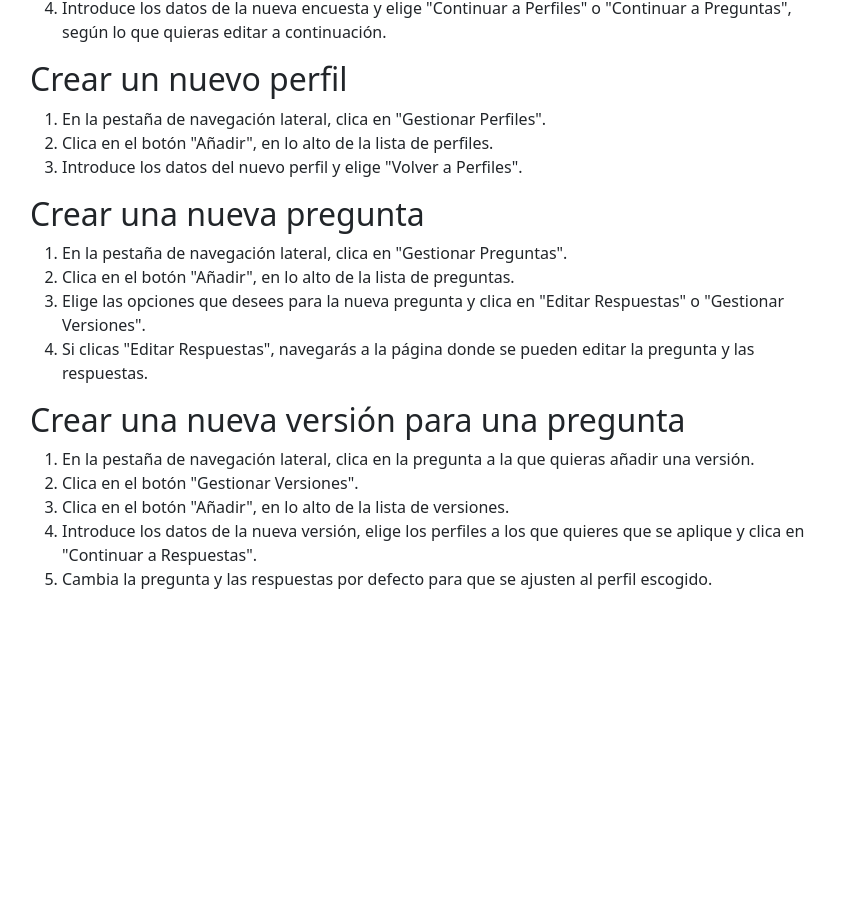
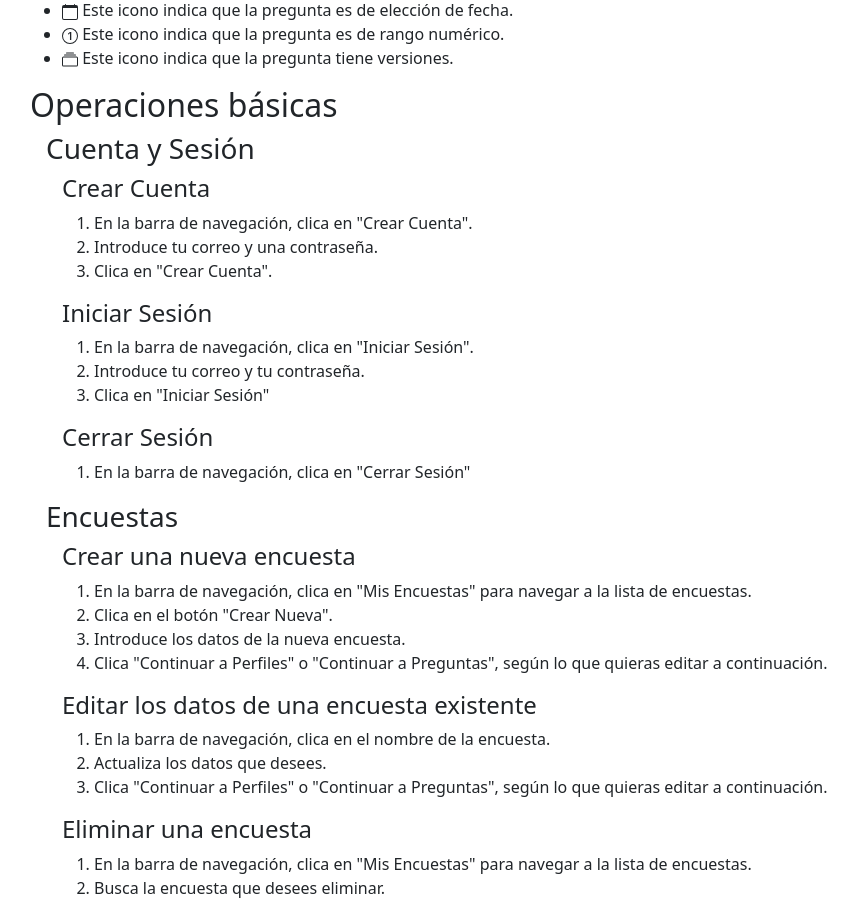
Before and after one commit to thicco-catto/creador-encuestas-react, a React (Create React App) app: page /help in a window 1280 px wide. Shown: the part 871-1775 px from the top of the page, without its empty margins (18-876 px from the left). Before the commit the page ends 1526 px from the top, so only its background shows below. Built offline with nearby package versions, Linux system fonts and the light colour scheme; no server answers.

Commit message:
chore: Updated help

```diff
--- a/src/app/[surveyId]/question/[questionId]/editQuestion.tsx
+++ b/src/app/[surveyId]/question/[questionId]/editQuestion.tsx
@@ -30,7 +30,7 @@ function EditQuestion() {
     return <CheckUserLoggedIn>
         <EditSurveyPageLayout QuestionId={questionId}>
             <PageTemplate Title="Información Pregunta">
-                <QuestionForm Question={question}></QuestionForm>
+                <QuestionForm Question={question} QuestionID={question.ID}></QuestionForm>
             </PageTemplate>
         </EditSurveyPageLayout>
     </CheckUserLoggedIn>;
--- a/src/app/help.tsx
+++ b/src/app/help.tsx
@@ -3,6 +3,7 @@ import { useState, useEffect } from "react";
 import { OnAuthStateChanged } from "../repositories/auth";
 import { NavBar } from "../components/navigation/navbar";
 import { PageTemplate } from "../components/editPageTemplate";
+import { Calendar, Check2Circle, Collection, Icon1Circle, PencilSquare, UiChecksGrid } from "react-bootstrap-icons";
 
 function Help() {
     const [user, setUser] = useState<User | null>(null);
@@ -26,26 +27,102 @@ function Help() {
 
                     <h2>Descripción de la interfaz</h2>
                     <ol>
-                        <li><strong>Barra de navegación.</strong> En esta barra aparecen atajos a diversas páginas. Siempre contiene un enlace a esta ayuda, a la lista de encuesta. Si se está editando una encuesta también aparecerá el nombre de la encuesta, que lleva a la ventana de edición de la información de la encuesta, y atajos a las listas de preguntas y perfiles. Además, si se está editando una pregunta, o una versión de una pregunta, aparecerán atajos a la página de edición de la pregunta y a la lista de perfiles.</li>
+                        <li><strong>Barra de navegación.</strong> En esta barra aparecen atajos a diversas páginas. Siempre contiene un enlace a esta ayuda, a la lista de encuestas y para cerrar la sesión. Si se está editando una encuesta también aparecerá el nombre de la encuesta, que lleva a la ventana de edición de la información de la encuesta, y atajos a las listas de preguntas y perfiles. Además, si se está editando una pregunta, o una versión de una pregunta, aparecerán atajos a la página de edición de la pregunta y a la lista de perfiles.</li>
                         <li><strong>Pestaña lateral de navegación.</strong> En esta pestaña aparecen las preguntas y los perfiles que existen actualmente en la aplicación. Clicar en cada elemento navega hasta la ventana de edición del respectivo elemento. Cuando se edita un perfil o una pregunta, estos aparecen resaltados con un borde más grueso y de color negro. Además, si se edita una versión, aparecerán resaltados los perfiles a los que afecta, de manera más sútil.</li>
                     </ol>
 
-                    <h2>Crear una nueva encuesta</h2>
+                    En la pestaña lateral de navegación las preguntas aparecen con iconos asociados:
+                    <ul>
+                        <li><Check2Circle /> Este icono indica que la pregunta es de elección única.</li>
+                        <li><UiChecksGrid /> Este icono indica que la pregunta es de elección múltiple.</li>
+                        <li><PencilSquare /> Este icono indica que la pregunta es de texto libre.</li>
+                        <li><Calendar /> Este icono indica que la pregunta es de elección de fecha.</li>
+                        <li><Icon1Circle /> Este icono indica que la pregunta es de rango numérico.</li>
+                        <li><Collection /> Este icono indica que la pregunta tiene versiones.</li>
+                    </ul>
+
+                    <h2>Operaciones básicas</h2>
+
+                    <div className="help-subcontainer">
+                        <h3>Cuenta y Sesión</h3>
+
+                        <div className="help-subcontainer">
+                            <h4>Crear Cuenta</h4>
                             <ol>
-                        <li>Inicia sesión.</li>
-                        <li>Navega a la lista de encuestas.</li>
-                        <li>Clica en el botón "Crear Nueva".</li>
-                        <li>Introduce los datos de la nueva encuesta y elige "Continuar a Perfiles" o "Continuar a Preguntas", según lo que quieras editar a continuación.</li>
+                                <li>En la barra de navegación, clica en "Crear Cuenta".</li>
+                                <li>Introduce tu correo y una contraseña.</li>
+                                <li>Clica en "Crear Cuenta".</li>
                             </ol>
 
-                    <h2>Crear un nuevo perfil</h2>
+                            <h4>Iniciar Sesión</h4>
+                            <ol>
+                                <li>En la barra de navegación, clica en "Iniciar Sesión".</li>
+                                <li>Introduce tu correo y tu contraseña.</li>
+                                <li>Clica en "Iniciar Sesión"</li>
+                            </ol>
+
+                            <h4>Cerrar Sesión</h4>
+                            <ol>
+                                <li>En la barra de navegación, clica en "Cerrar Sesión"</li>
+                            </ol>
+                        </div>
+
+                        <h3>Encuestas</h3>
+
+                        <div className="help-subcontainer">
+                            <h4>Crear una nueva encuesta</h4>
+                            <ol>
+                                <li>En la barra de navegación, clica en "Mis Encuestas" para navegar a la lista de encuestas.</li>
+                                <li>Clica en el botón "Crear Nueva".</li>
+                                <li>Introduce los datos de la nueva encuesta.</li>
+                                <li>Clica "Continuar a Perfiles" o "Continuar a Preguntas", según lo que quieras editar a continuación.</li>
+                            </ol>
+
+                            <h4>Editar los datos de una encuesta existente</h4>
+                            <ol>
+                                <li>En la barra de navegación, clica en el nombre de la encuesta.</li>
+                                <li>Actualiza los datos que desees.</li>
+                                <li>Clica "Continuar a Perfiles" o "Continuar a Preguntas", según lo que quieras editar a continuación.</li>
+                            </ol>
+
+                            <h4>Eliminar una encuesta</h4>
+                            <ol>
+                                <li>En la barra de navegación, clica en "Mis Encuestas" para navegar a la lista de encuestas.</li>
+                                <li>Busca la encuesta que desees eliminar.</li>
+                                <li>Clica el botón "Eliminar" a la derecha.</li>
+                                <li>Aparecerá un mensaje de confirmación. Asegúrate que es la encuesta correcta y clica "Eliminar".</li>
+                            </ol>
+                        </div>
+
+                        <h3>Perfiles</h3>
+
+                        <div className="help-subcontainer">
+                            <h4>Crear un nuevo perfil</h4>
                             <ol>
                                 <li>En la pestaña de navegación lateral, clica en "Gestionar Perfiles".</li>
                                 <li>Clica en el botón "Añadir", en lo alto de la lista de perfiles.</li>
                                 <li>Introduce los datos del nuevo perfil y elige "Volver a Perfiles".</li>
                             </ol>
 
-                    <h2>Crear una nueva pregunta</h2>
+                            <h4>Editar un perfil existente</h4>
+                            <ol>
+                                <li>En la pestaña de navegación lateral, clica en el perfil que quieras editar.</li>
+                                <li>Actualiza los datos que desees.</li>
+                                <li>Clica "Volver a Perfiles" para guardar los cambios.</li>
+                            </ol>
+
+                            <h4>Eliminar un perfil</h4>
+                            <ol>
+                                <li>En la pestaña de navegación lateral, clica en el perfil que quieras eliminar.</li>
+                                <li>Clica en el botón eliminar.</li>
+                                <li>Aparecerá un mensaje de confirmación. Asegúrate que es el perfil correcto y clica "Eliminar".</li>
+                            </ol>
+                        </div>
+
+                        <h3>Preguntas</h3>
+
+                        <div className="help-subcontainer">
+                            <h4>Crear una nueva pregunta</h4>
                             <ol>
                                 <li>En la pestaña de navegación lateral, clica en "Gestionar Preguntas".</li>
                                 <li>Clica en el botón "Añadir", en lo alto de la lista de preguntas.</li>
@@ -53,7 +130,33 @@ function Help() {
                                 <li>Si clicas "Editar Respuestas", navegarás a la página donde se pueden editar la pregunta y las respuestas.</li>
                             </ol>
 
-                    <h2>Crear una nueva versión para una pregunta</h2>
+                            <h4>Editar la información de una pregunta</h4>
+                            <ol>
+                                <li>En la pestaña de navegación lateral, clica en la pregunta que quieras editar.</li>
+                                <li>Actualiza los datos que desees.</li>
+                                <li>Clica en "Editar Respuestas" o "Gestionar Versiones", según lo que quieras editar a continuación.</li>
+                            </ol>
+
+                            <h4>Editar las respuestas de una pregunta</h4>
+                            <ol>
+                                <li>En la pestaña de navegación lateral, clica en la pregunta que quieras editar.</li>
+                                <li>Clica en "Editar Respuestas".</li>
+                                <li>Edita las respuestas que desees.</li>
+                                <li>Clica en "Guardar Cambios".</li>
+                            </ol>
+
+                            <h4>Eliminar una pregunta</h4>
+                            <ol>
+                                <li>En la pestaña de navegación lateral, clica en la pregunta que quieras eliminar.</li>
+                                <li>Clica en "Eliminar"</li>
+                                <li>Aparecerá un mensaje de confirmación. Asegúrate que es la pregunta correcta y clica "Eliminar".</li>
+                            </ol>
+                        </div>
+
+                        <h3>Versiones</h3>
+
+                        <div className="help-subcontainer">
+                            <h4>Crear una nueva versión para una pregunta</h4>
                             <ol>
                                 <li>En la pestaña de navegación lateral, clica en la pregunta a la que quieras añadir una versión.</li>
                                 <li>Clica en el botón "Gestionar Versiones".</li>
@@ -61,6 +164,34 @@ function Help() {
                                 <li>Introduce los datos de la nueva versión, elige los perfiles a los que quieres que se aplique y clica en "Continuar a Respuestas".</li>
                                 <li>Cambia la pregunta y las respuestas por defecto para que se ajusten al perfil escogido.</li>
                             </ol>
+
+                            <h4>Editar la información de una versión</h4>
+                            <ol>
+                                <li>En la pestaña de navegación lateral, clica en la pregunta a la que pertenezca la versión.</li>
+                                <li>Clica en el botón "Gestionar Versiones".</li>
+                                <li>Busca la versión que quieras editar y clica en "Editar Información".</li>
+                                <li>Actualiza los datos que desees.</li>
+                                <li>Clica en "Continuar a Respuestas" para guardar los cambios.</li>
+                            </ol>
+
+                            <h4>Editar las respuestas de una versión</h4>
+                            <ol>
+                                <li>En la pestaña de navegación lateral, clica en la pregunta a la que pertenezca la versión.</li>
+                                <li>Clica en el botón "Gestionar Versiones".</li>
+                                <li>Busca la versión que quieras editar y clica en "Editar Respuestas".</li>
+                                <li>Actualiza las respuestas que desees.</li>
+                                <li>Clica en "Guardar Cambios".</li>
+                            </ol>
+
+                            <h4>Eliminar una versión</h4>
+                            <ol>
+                                <li>En la pestaña de navegación lateral, clica en la pregunta a la que pertenezca la versión.</li>
+                                <li>Clica en el botón "Gestionar Versiones".</li>
+                                <li>Busca la versión que quieras eliminar y clica en "Eliminar".</li>
+                                <li>Aparecerá un mensaje de confirmación. Asegúrate que es la versión correcta y clica "Eliminar".</li>
+                            </ol>
+                        </div>
+                    </div>
                 </div>
             </PageTemplate>
         </main>
--- a/src/index.css
+++ b/src/index.css
@@ -106,3 +106,7 @@ label {
 .login-buttons-container {
   max-width: 40%;
 }
+
+.help-subcontainer {
+  padding-left: 1em;
+}
```
Lines whose indentation alone changed are shown as unchanged.
